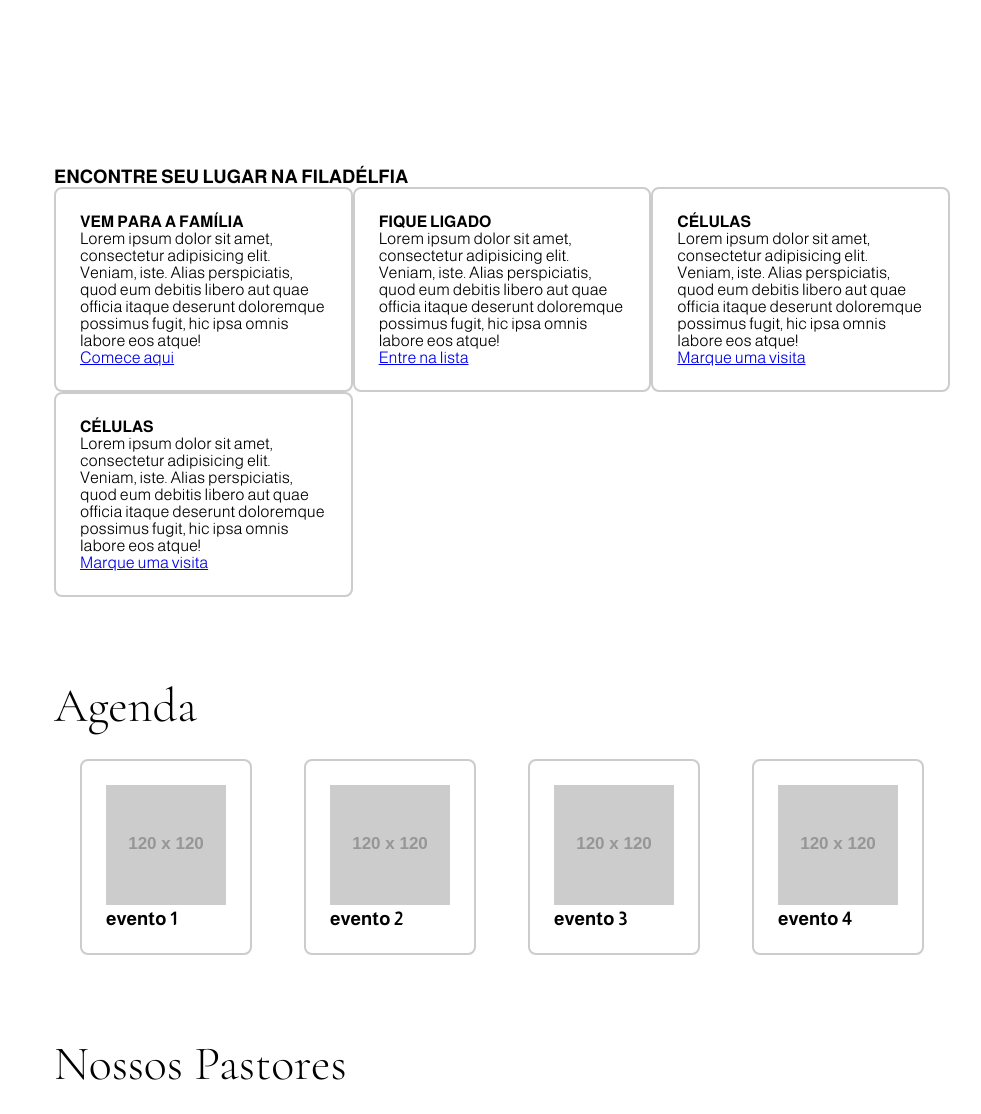
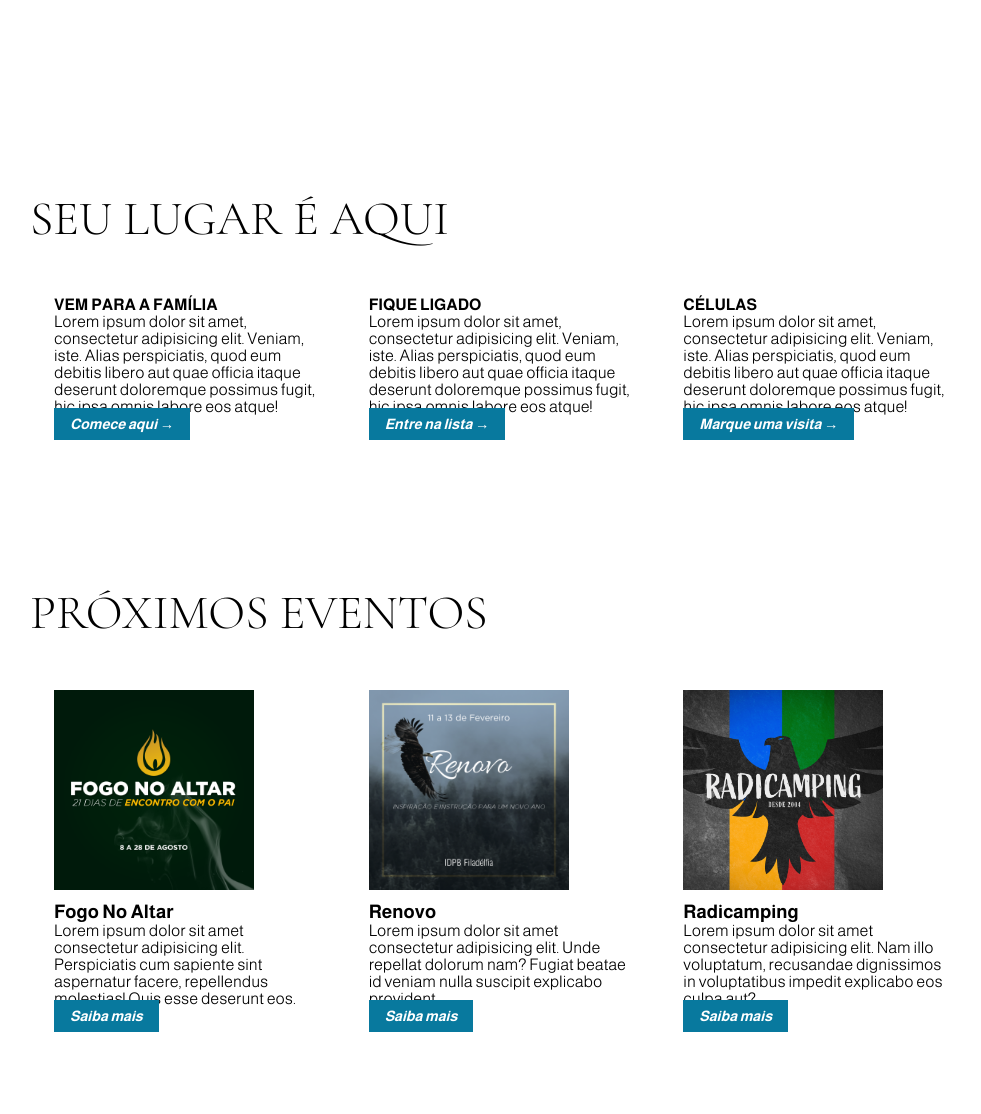
Before and after one commit to felip-araujo/idpb, a PHP site: page / in a window 1280 px wide. Shown: the part 806-1920 px from the top of the page, without its empty margins (138-1119 px from the left). Run offline with PHP 8.4, Linux system fonts and the light colour scheme; grey boxes labelled with a size stand in for pictures from a placeholder-image service; some libraries are stand-ins or nearby versions.

Commit message:
improve sections in index.html

```diff
--- a/index.html
+++ b/index.html
@@ -1,16 +1,20 @@
 <!DOCTYPE html>
 <html lang="pt-br">
+
 <head>
     <meta charset="UTF-8">
     <meta name="viewport" content="width=device-width, initial-scale=1.0">
     <link rel="preconnect" href="https://fonts.googleapis.com">
     <link rel="preconnect" href="https://fonts.gstatic.com" crossorigin>
-    <link href="https://fonts.googleapis.com/css2?family=Almarai:wght@300;700&family=Cormorant+Garamond:wght@300;400&display=swap" rel="stylesheet">
+    <link
+        href="https://fonts.googleapis.com/css2?family=Almarai:wght@300;700&family=Cormorant+Garamond:wght@300;400&display=swap"
+        rel="stylesheet">
     <link rel="stylesheet" href="/assets/css/global.css">
     <link rel="stylesheet" href="main.css">
     <title>IDPB Filadélfia</title>
     <script defer src="app.js"></script>
 </head>
+
 <body>
     <header class="container">
         <h1>IDPB<br>Filadélfia</h1>
@@ -18,16 +22,23 @@
             <nav>
                 <ul>
                     <li>
-                            <a href="#">IGREJA</a>
+                        <a href="#start">START</a>
                     </li>
                     <li>
-                            <a href="#">AGENDA</a>
+                        <a href="#agenda">AGENDA</a>
                     </li>
                     <li>
-                            <a href="#">PALAVRA</a>
+                        <a href="#palavra">PALAVRA</a>
                     </li>
                     <li>
-                            <a href="#">ONDE ESTAMOS</a>
+                        <a href="#">ONDE ESTAMOS &#x2BC6;</a>
+                        <ul class="dropdown">
+                            <li><a href="#">Central</a></li>
+                            <li><a href="#">Monte das Olvieiras</a></li>
+                            <li><a href="#">Tarumã</a></li>
+                            <li><a href="#">Águas Claras</a></li>
+                            <li><a href="#">Viver Melhor</a></li>
+                        </ul>
                     </li>
                     <li>
                         <a href="#">LOGIN</a>
@@ -41,13 +52,13 @@
         <video autoplay loop muted playsinline poster class="bg-video">
             <source src="assets/videos/bgvideo.mp4" type="video/mp4">
         </video>
-        <h2>nossa missão é amar</h2>
+        <h2>NOSSA MISSÃO É AMAR</h2>
         <div class="convite">
             <div class="descricao">
                 <h3>VENHA CELEBRAR</h3>
                 <p>Domingo | 18:00</p>
                 <p>Quarta-feira | 19:30</p>
-                <a target="_blank" href="https://maps.app.goo.gl/vyxw1djFA41F8V1C7">COMO CHEGAR</a>
+                <a target="_blank" href="https://maps.app.goo.gl/vyxw1djFA41F8V1C7">COMO CHEGAR &rarr;</a>
             </div>
             <ul class="social">
                 <li>
@@ -63,78 +74,82 @@
         </div>
     </section>
     <main>
-        <section class="container start">
-            <h3>ENCONTRE SEU LUGAR NA FILADÉLFIA</h3>
+        <section id="start" class="container start">
+            <h2>SEU LUGAR É AQUI</h2>
             <div class="passos">
                 <div class="card passo">
                     <h4>VEM PARA A FAMÍLIA</h4>
-                    <p>Lorem ipsum dolor sit amet, consectetur adipisicing elit. Veniam, iste. Alias perspiciatis, quod eum debitis libero aut quae officia itaque deserunt doloremque possimus fugit, hic ipsa omnis labore eos atque!</p>
-                    <a href="#">Comece aqui</a>
+                    <p>Lorem ipsum dolor sit amet, consectetur adipisicing elit. Veniam, iste. Alias perspiciatis, quod
+                        eum debitis libero aut quae officia itaque deserunt doloremque possimus fugit, hic ipsa omnis
+                        labore eos atque!</p>
+                    <a href="#">Comece aqui &rarr;</a>
                 </div>
                 <div class="card passo">
                     <h4>FIQUE LIGADO</h4>
-                    <p>Lorem ipsum dolor sit amet, consectetur adipisicing elit. Veniam, iste. Alias perspiciatis, quod eum debitis libero aut quae officia itaque deserunt doloremque possimus fugit, hic ipsa omnis labore eos atque!</p>
-                    <a href="#">Entre na lista</a>
+                    <p>Lorem ipsum dolor sit amet, consectetur adipisicing elit. Veniam, iste. Alias perspiciatis, quod
+                        eum debitis libero aut quae officia itaque deserunt doloremque possimus fugit, hic ipsa omnis
+                        labore eos atque!</p>
+                    <a href="#">Entre na lista &rarr;</a>
                 </div>
                 <div class="card passo">
                     <h4>CÉLULAS</h4>
-                    <p>Lorem ipsum dolor sit amet, consectetur adipisicing elit. Veniam, iste. Alias perspiciatis, quod eum debitis libero aut quae officia itaque deserunt doloremque possimus fugit, hic ipsa omnis labore eos atque!</p>
-                    <a href="#">Marque uma visita</a>
-                </div>
-                <div class="card passo">
-                    <h4>CÉLULAS</h4>
-                    <p>Lorem ipsum dolor sit amet, consectetur adipisicing elit. Veniam, iste. Alias perspiciatis, quod eum debitis libero aut quae officia itaque deserunt doloremque possimus fugit, hic ipsa omnis labore eos atque!</p>
-                    <a href="#">Marque uma visita</a>
+                    <p>Lorem ipsum dolor sit amet, consectetur adipisicing elit. Veniam, iste. Alias perspiciatis, quod
+                        eum debitis libero aut quae officia itaque deserunt doloremque possimus fugit, hic ipsa omnis
+                        labore eos atque!</p>
+                    <a href="#">Marque uma visita &rarr;</a>
                 </div>
             </div>
         </section>
-        <section class="container agenda">
-            <h2>Agenda</h2>
+        <section id="agenda" class="container agenda">
+            <h2>PRÓXIMOS EVENTOS</h2>
             <div class="eventos">
                 <div class="card evento">
-                    <img src="https://placehold.co/120x120" alt="">
-                    <h3>evento 1</h3>
+                    <img src="assets/images/aviso1.png" alt="Fogo No Altar">
+                    <h3>Fogo No Altar</h3>
+                    <p>
+                        Lorem ipsum dolor sit amet consectetur adipisicing elit. Perspiciatis cum sapiente sint aspernatur facere, repellendus molestias! Quis esse deserunt eos.
+                    </p>
+                    <a href="#">Saiba mais</a>
                 </div>
                 <div class="card evento">
-                    <img src="https://placehold.co/120x120" alt="">
-                    <h3>evento 2</h3>
+                    <img src="assets/images/aviso2.png" alt="">
+                    <h3>Renovo</h3>
+                    <p>
+                        Lorem ipsum dolor sit amet consectetur adipisicing elit. Unde repellat dolorum nam? Fugiat beatae id veniam nulla suscipit explicabo provident.
+                    </p>
+                    <a href="#">Saiba mais</a>
                 </div>
                 <div class="card evento">
-                    <img src="https://placehold.co/120x120" alt="">
-                    <h3>evento 3</h3>
-                </div>
-                <div class="card evento">
-                    <img src="https://placehold.co/120x120" alt="">
-                    <h3>evento 4</h3>
+                    <img src="assets/images/aviso3.png" alt="">
+                    <h3>Radicamping</h3>
+                    <p>
+                        Lorem ipsum dolor sit amet consectetur adipisicing elit. Nam illo voluptatum, recusandae dignissimos in voluptatibus impedit explicabo eos culpa aut?
+                    </p>
+                    <a href="#">Saiba mais</a>
                 </div>
             </div>
         </section>
-        <!-- <section class="container mensagens">
-            <h2>Últimas mensagens</h2>
+        <section id="palavra" class="container mensagens">
+            <h2>VÍDEO MAIS RECENTE</h2>
             <div class="artigos">
-                <div class="card artigo">
-                    <img src="https://placehold.co/250x150" alt="">
-                    <h3>mensagem 1</h3>
+                <iframe src="https://www.youtube.com/embed?listType=playlist&list=UUyL73mTdFcESxcDOGE5IHxg" width="600" height="340" allowfullscreen></iframe>
             </div>
-                <div class="card artigo">
-                    <img src="https://placehold.co/250x150" alt="">
-                    <h3>mensagem 2</h3>
-                </div>
-                <div class="card artigo">
-                    <img src="https://placehold.co/250x150" alt="">
-                    <h3>mensagem 3</h3>
-                </div>
-            </div>
-        </section> -->
-        <section class="container pastores">
-            <h2>Nossos Pastores</h2>
+            <a href="https://youtube.com/@IDPBFiladelfia/">Ir para YouTube &rarr;</a>
+            <a href="https://youtube.com/@IDPBFiladelfia/">Ver boletim &rarr;</a>
+        </section>
+        <section id="pastores" class="container pastores">
+            <h2>NOSSOS PASTORES</h2>
             <div class="pastores-descricao">
                 <img src="assets/images/1 - 26x34,67cm.png" alt="Prs. Joel e Edilene">
                 <div>
-                    <p>Lorem, ipsum dolor sit amet consectetur adipisicing elit. Earum corrupti iste, explicabo dignissimos laudantium optio nemo perspiciatis quae a, neque blanditiis? Doloremque totam sed amet, quam non sint eos id.</p>
-                    <p>Lorem ipsum dolor sit amet consectetur adipisicing elit. Omnis quas facilis tenetur, veritatis dolor provident quam repellat! Perspiciatis facere totam sunt aliquid, distinctio nesciunt sed ipsam unde amet, labore sit?</p>
+                    <p>Lorem, ipsum dolor sit amet consectetur adipisicing elit. Earum corrupti iste, explicabo
+                        dignissimos laudantium optio nemo perspiciatis quae a, neque blanditiis? Doloremque totam sed
+                        amet, quam non sint eos id.</p>
+                    <p>Lorem ipsum dolor sit amet consectetur adipisicing elit. Omnis quas facilis tenetur, veritatis
+                        dolor provident quam repellat! Perspiciatis facere totam sunt aliquid, distinctio nesciunt sed
+                        ipsam unde amet, labore sit?</p>
+                        <a href="#">Conheça toda a liderança &rarr;</a>
                 </div>
-                <a href="#">Conheça toda a liderança</a>
             </div>
         </section>
     </main>
@@ -154,4 +169,5 @@
     </footer>
     <script src="/assets/js/main.js"></script>
 </body>
+
 </html>
--- a/main.css
+++ b/main.css
@@ -1,8 +1,13 @@
 * {
-    box-sizing: border-box;
     margin: 0;
     padding: 0;
+    box-sizing: border-box;
     font-family: 'Almarai', sans-serif;
+}
+
+a {
+    text-decoration: none;
+    color: #000;
 }
 
 /* grupos */
@@ -10,14 +15,21 @@
     width: 100%;
     margin: 0 auto;
     display: flex;
-
     padding: 24px 40px;
 }
 
-.start, .agenda, .mensagens, .pastores {
+main .container {
     max-width: 1024px;
-    /* width: 100%; */
-    padding: 0 64px;
+}
+
+main a {
+    /* position: absolute; */
+    padding: 8px 16px;
+    background-color: #08799e;
+    color: #fff;
+    font-weight: bold;
+    font-style: italic;
+    font-size: 0.9em;
 }
 
 /* header */
@@ -143,18 +162,12 @@ nav a {
 }
 
 .card {
-    border: 2px solid #ccc;
-    border-radius: 8px;
     padding: 24px;
 }
 
 .passos {
     display: grid;
     grid-template-columns: repeat(3, 1fr);
-}
-
-.passo {
-    margin: 0 auto;
 }
 
 .passo h3 {
@@ -174,11 +187,17 @@ nav a {
 
 .eventos {
     display: grid;
-    grid-template-columns: repeat(4, 1fr);
+    grid-template-columns: repeat(3, 1fr);
 }
 
 .evento {
     margin: 0 auto;
+}
+
+.evento img {
+    width: 200px;
+    object-fit: cover;
+    margin-bottom: 8px;
 }
 
 /* mensagens */
```
Also changed, not shown: other parts of main.css (+19 -11 lines), assets/images/aviso1.png (added), assets/images/aviso2.png (added), assets/images/aviso3.png (added). Lines whose indentation alone changed are shown as unchanged.
